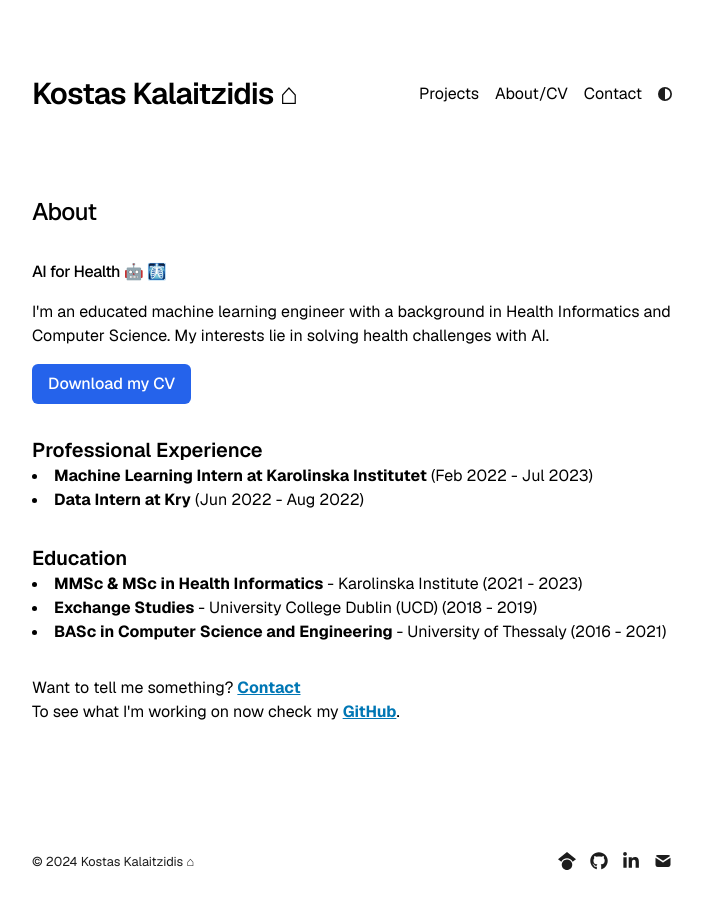
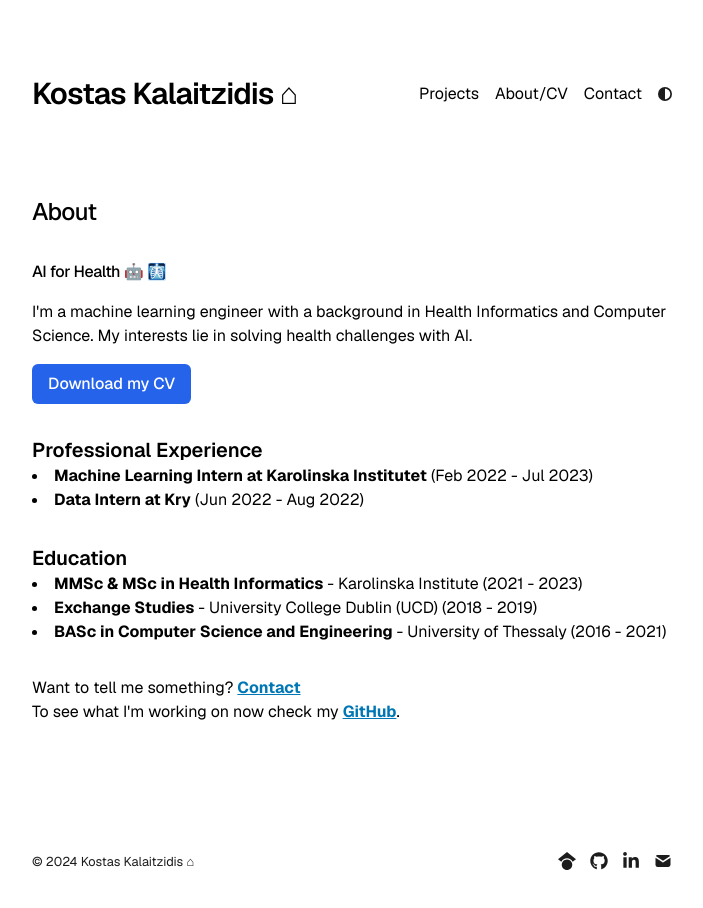
Before and after one commit to konkalaitzidis/kostaskal.com, a Next.js app: page /about in a window 1280 px wide. Shown: the top 908 px of the page, without its empty margins (288-991 px from the left). Built offline with nearby package versions, Linux system fonts and the light colour scheme.

Commit message:
change content on adout

```diff
--- a/app/about/page.tsx
+++ b/app/about/page.tsx
@@ -14,7 +14,7 @@ export default function About() {
         <h1 className="mb-8 text-2xl font-medium tracking-tight">About</h1>
         <h2 className="mb-4 text-1xl font-medium tracking-tight">AI for Health 🤖 🩻</h2>
         <p>
-          I'm an educated machine learning engineer with a background in Health Informatics and Computer Science. My interests lie in solving health challenges with AI.
+          I'm a machine learning engineer with a background in Health Informatics and Computer Science. My interests lie in solving health challenges with AI.
         </p>
 
         <div className="mt-4">
```
